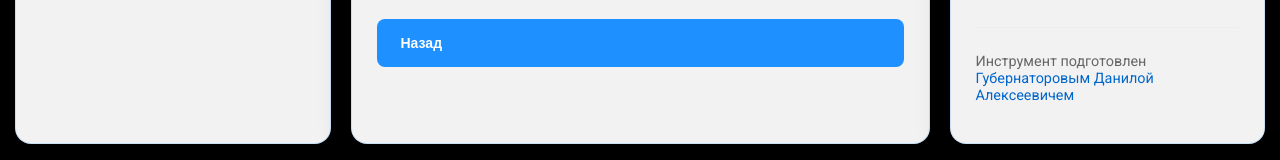
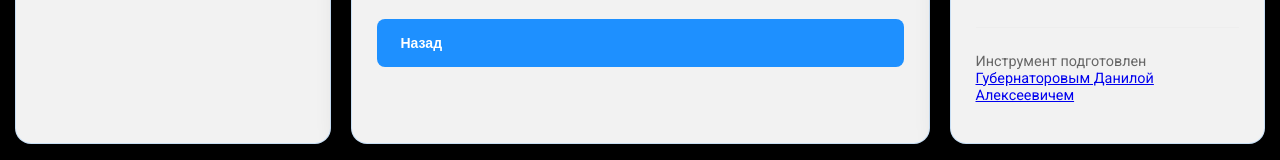
Before and after one commit to GubernatorovKontur/-Segment-, a plain HTML site: page index.html in a window 1280 px wide. Shown: the part 651-811 px from the top of the page. Drawn offline with Linux system fonts and the light colour scheme.

Commit message:
Update styles.css

```diff
--- a/styles.css
+++ b/styles.css
@@ -472,10 +472,6 @@ h2 {
     font-size: 0.9em;
     color: #666;
 }
-
-.author-info a {
-    color: #0066cc;
-    text-decoration: none;
 }
 
 .author-info a:hover {
```
